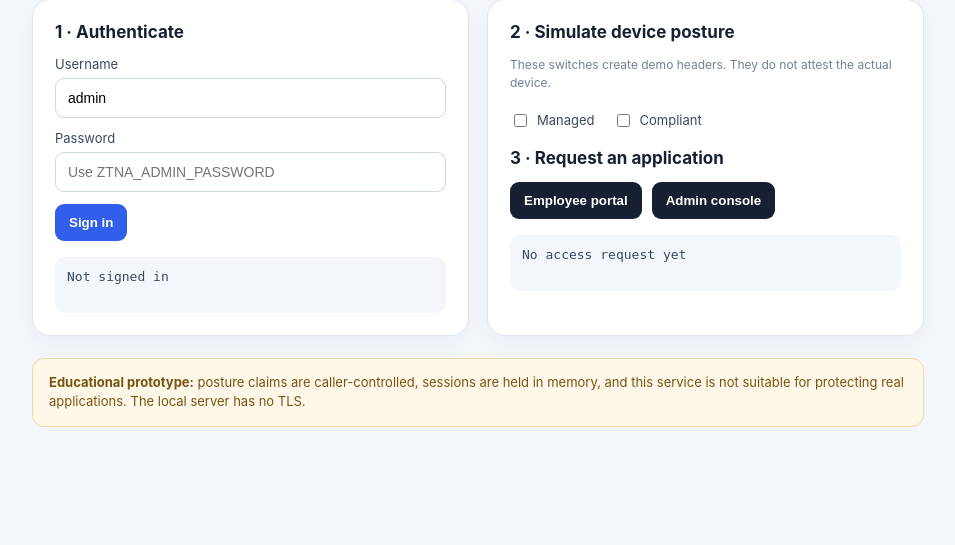
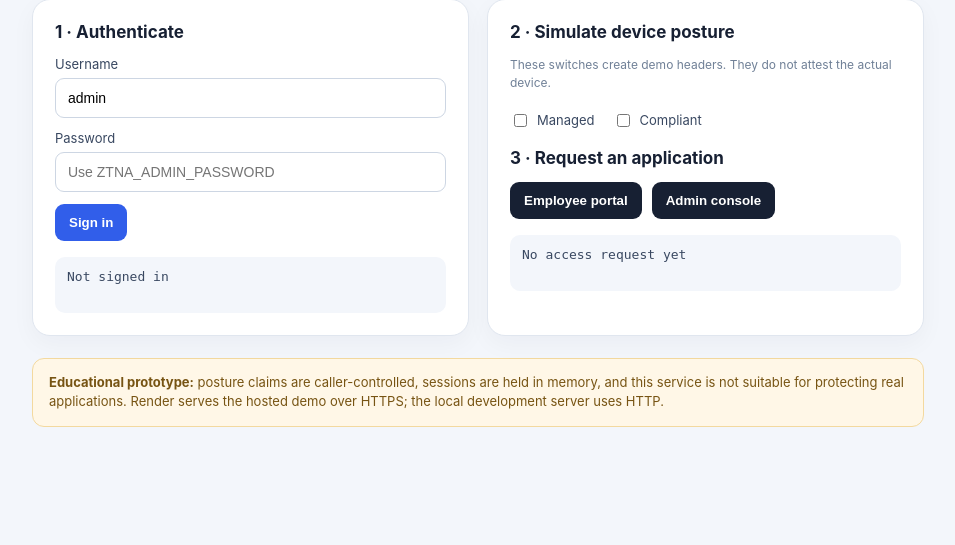
Before and after one commit to Tarunjadav18/secure-vpn-replacement-ztna, a Flask app: page / in a window 1280 px wide. Shown: the part 219-764 px from the top of the page, without its empty margins (162-1117 px from the left). Run offline with Flask 3, Linux system fonts and the light colour scheme; parts of the project's set-up code (start-up, migrations or seed data) failed here and were passed over.

Commit message:
Document verified Render deployment

```diff
--- a/src/ztna/templates/index.html
+++ b/src/ztna/templates/index.html
@@ -22,7 +22,7 @@
 <h2>3 · Request an application</h2><div class="apps"><button class="btn secondary" data-app="portal">Employee portal</button><button class="btn secondary" data-app="admin">Admin console</button></div>
 <div id="decision" class="status">No access request yet</div>
 </section></div>
-<div class="note"><strong>Educational prototype:</strong> posture claims are caller-controlled, sessions are held in memory, and this service is not suitable for protecting real applications. The local server has no TLS.</div>
+<div class="note"><strong>Educational prototype:</strong> posture claims are caller-controlled, sessions are held in memory, and this service is not suitable for protecting real applications. Render serves the hosted demo over HTTPS; the local development server uses HTTP.</div>
 </main>
 <script>
 let token=null;const identity=document.querySelector('#identity'),decision=document.querySelector('#decision');
```
Also changed, not shown: README.md, 2 other files.
